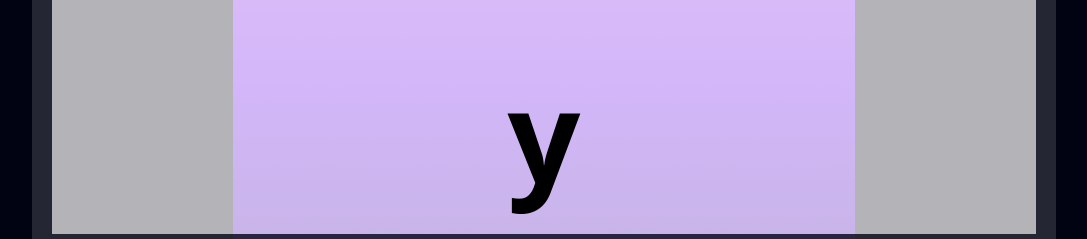
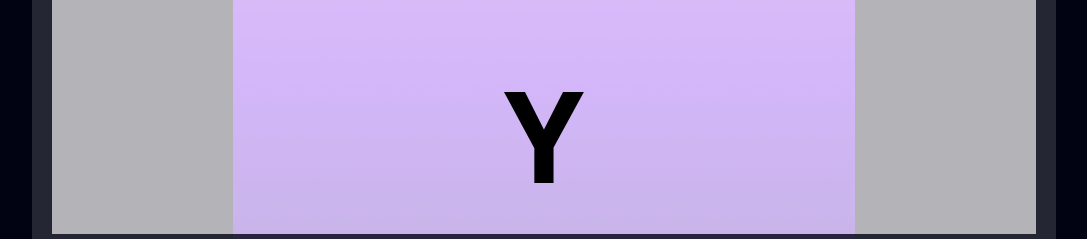
Before and after one commit to buyaintausif/simple-game, a plain HTML site: page index.html in a window 1280 px wide. Both pictures are taken after a click on the button "Play Now". Shown: the part 146-385 px from the top of the page, without its empty margins (96-1183 px from the left). Drawn offline with nearby package versions, Linux system fonts and the light colour scheme.

Commit message:
display input done

```diff
--- a/JS/alpha.js
+++ b/JS/alpha.js
@@ -14,6 +14,7 @@ function continueGame(){
     const alphabet =getARandomAlphabet();
     const currentAlphabet =document.getElementById('alphabet');
     currentAlphabet.innerText = alphabet;
+    setCss(alphabet);
 
 }
 
--- a/JS/utillity.js
+++ b/JS/utillity.js
@@ -6,6 +6,14 @@ function hideSection(elementId){
 function addSection(elementId){
     const addSec = document.getElementById(elementId);
     addSec.classList.remove('hidden');
+}
+
+function setCss(elementId){
+    const element = document.getElementById(elementId);
+    element.classList.add('bg-orange-400');
+
+
+
 }
 
 function getARandomAlphabet(){
--- a/index.html
+++ b/index.html
@@ -1,5 +1,5 @@
 <!DOCTYPE html>
-<html lang="en">
+<html lang="en" data-theme="light">
 
 <head>
     <meta charset="UTF-8">
@@ -45,7 +45,7 @@
 
                         </div>
                        <div class="flex justify-center items-center h-full">
-                        <p  id="alphabet"  class="text-black text-9xl font-bold">Y</p>
+                        <p  id="alphabet"  class="text-black text-9xl font-bold uppercase">Y</p>
                        </div>
 
                     </div>
```
